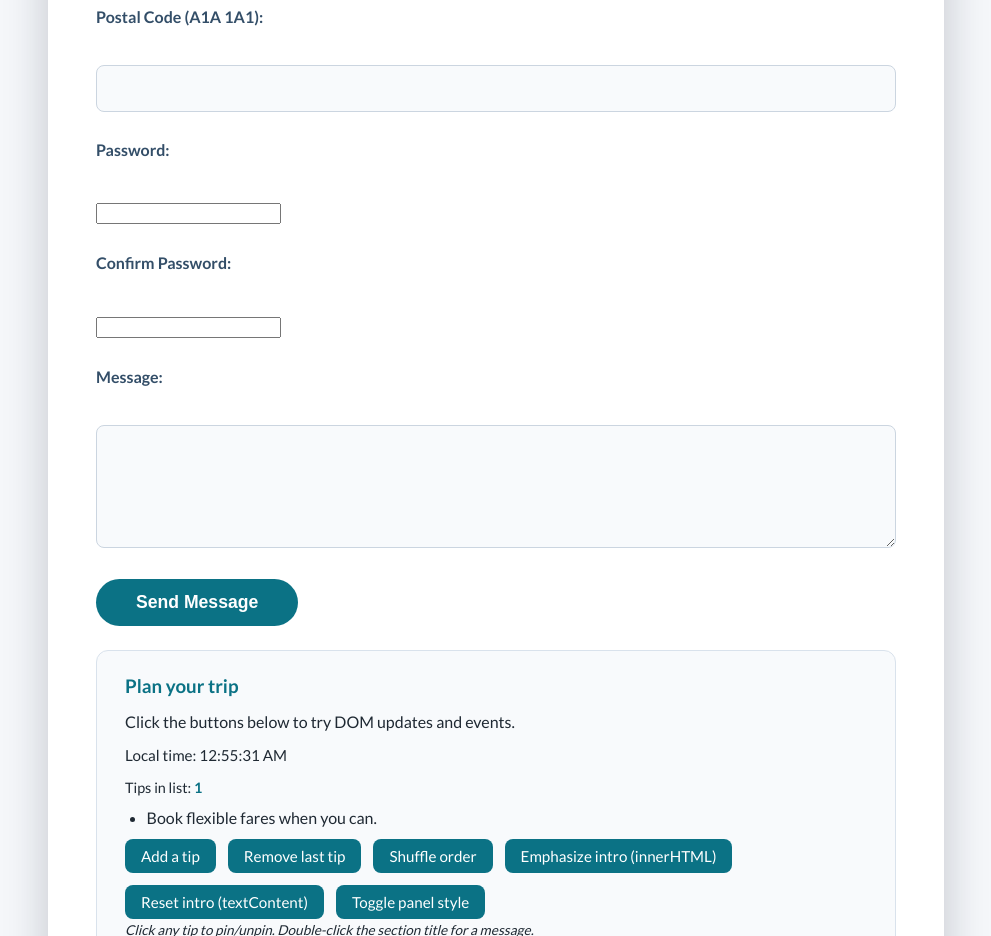
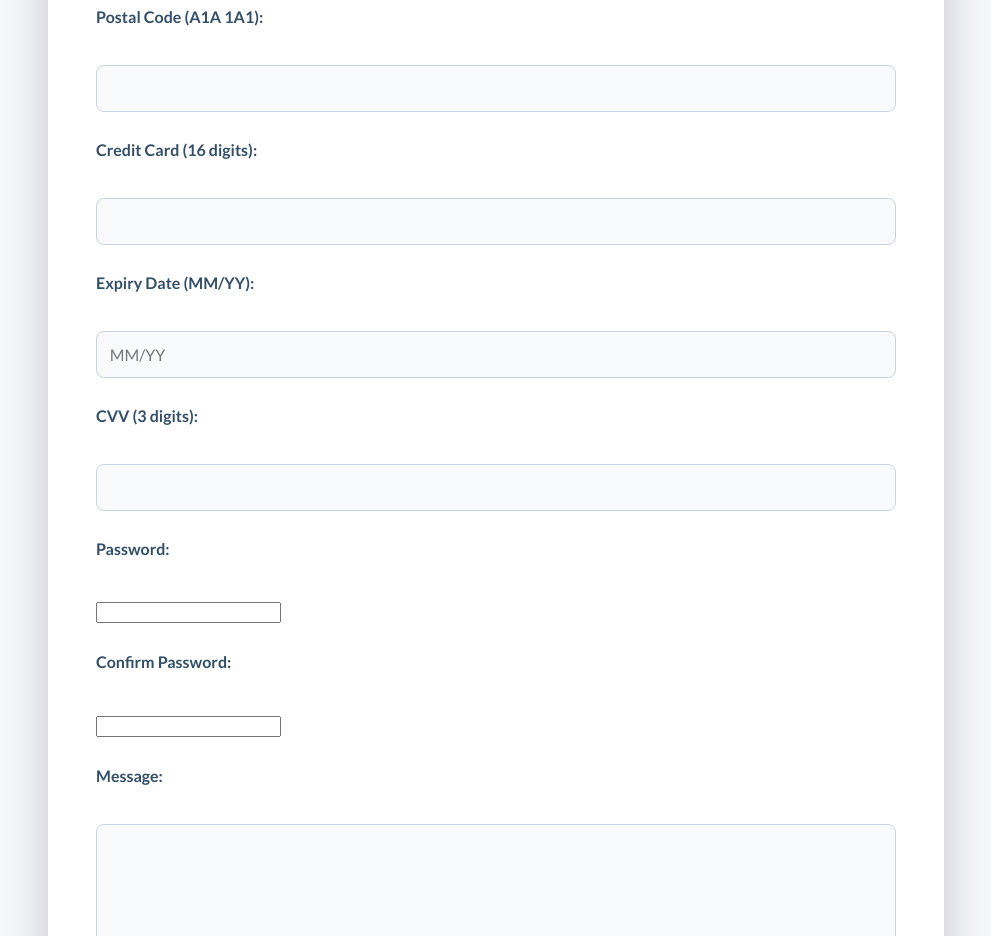
Before and after one commit to aadenl7/web-centric-programming, a plain HTML site: page contact.html in a window 1280 px wide. Shown: the part 847-1783 px from the top of the page, without its empty margins (144-1135 px from the left). Drawn offline with Linux system fonts and the light colour scheme.

Commit message:
Update contact.html

```diff
--- a/contact.html
+++ b/contact.html
@@ -57,6 +57,21 @@
         <p>
           <label for="postal">Postal Code (A1A 1A1):</label><br>
           <input type="text" id="postal" name="postal">
+        </p>
+
+        <p>
+          <label for="credit">Credit Card (16 digits):</label><br>
+          <input type="text" id="credit" name="credit">
+        </p>
+
+        <p>
+          <label for="expiry">Expiry Date (MM/YY):</label><br>
+          <input type="text" id="expiry" name="expiry" placeholder="MM/YY">
+        </p>
+
+        <p>
+          <label for="cvv">CVV (3 digits):</label><br>
+          <input type="text" id="cvv" name="cvv">
         </p>
 
         <p>
```
